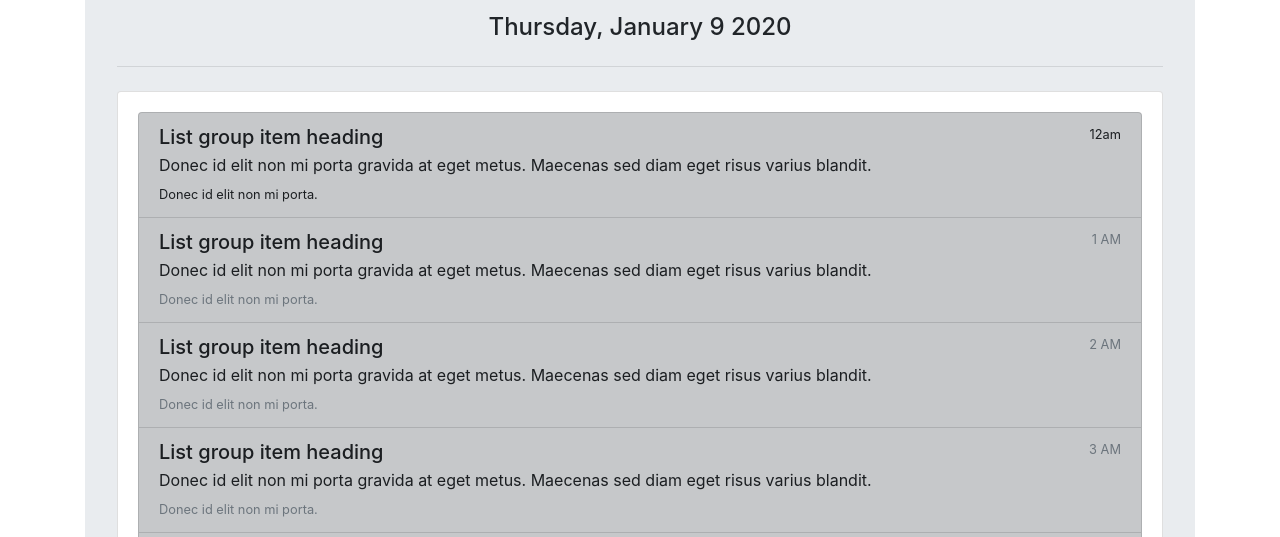
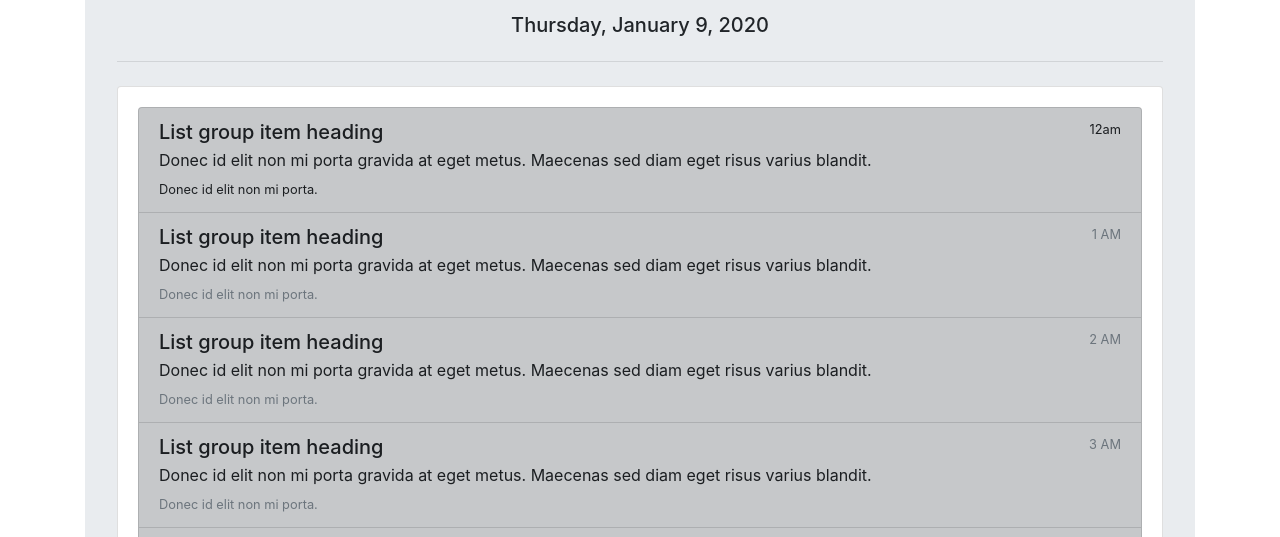
Before and after one commit to ofagbure/Day-Planner, a plain HTML site: page index.html in a window 1280 px wide. Shown: the part 202-739 px from the top of the page. Drawn offline with nearby package versions, Linux system fonts and the light colour scheme.

Commit message:
slight change

```diff
--- a/index.html
+++ b/index.html
@@ -22,7 +22,7 @@
                     <p class="lead text-center">This is a simple day planner app that helps me stay organized through my
                         busy day. I have to ensure I have enough time for work, class, homework, and any other ad-hoc
                         things that happen in everyday life!<br></p>
-                    <h4 class="text-center">Thursday, January 9 2020</h4>
+                    <h5 class="text-center">Thursday, January 9, 2020</h5>
                     <hr class="my-4">
                     <div class="card">
                         <div class="card-body">
```
